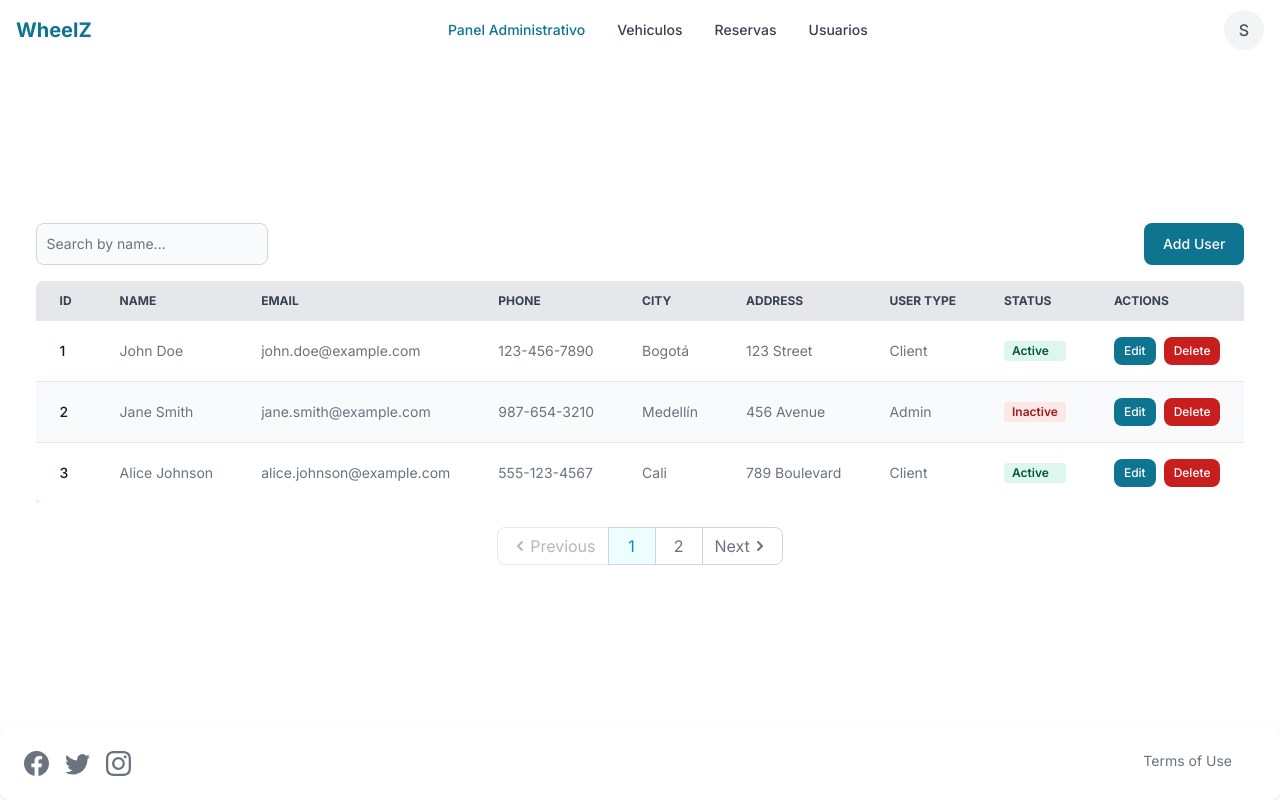
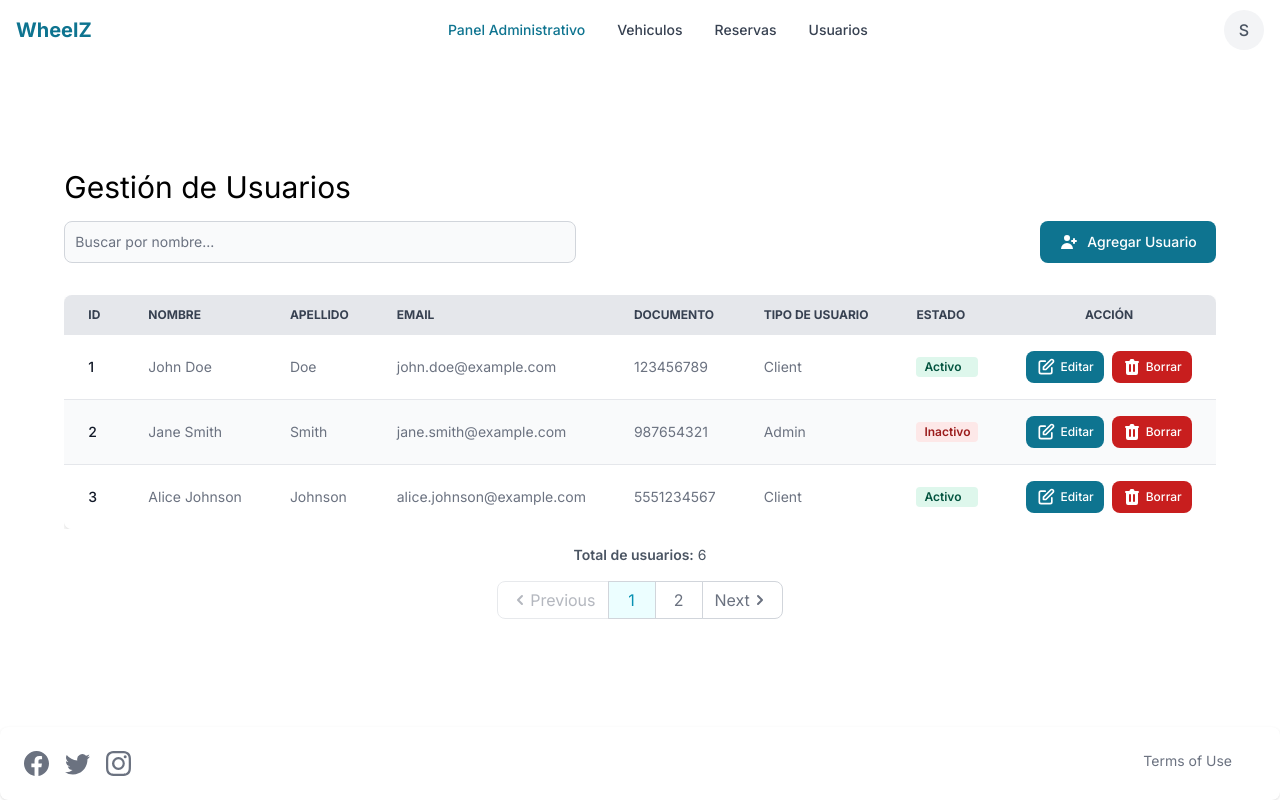
Before and after one commit to lambda-mena/wheelz-app, a React (Vite) app in the folder react-client/: page /usuarios in a window 1280 px wide. Built offline with nearby package versions, Linux system fonts and the light colour scheme; sample sign-in values are in the browser's storage.

Commit message:
Actualización del diseño de la interfaz de usuarios

```diff
--- a/react-client/src/components/Modal/AddEditModal.jsx
+++ b/react-client/src/components/Modal/AddEditModal.jsx
@@ -1,81 +1,70 @@
 import React from 'react';
 import { Modal, Button, Label } from "flowbite-react";
 import { useForm } from 'react-hook-form';
-import { HiMail , HiOutlineUser , HiPhone , HiLibrary} from "react-icons/hi";
+import { HiMail, HiOutlineUser, HiOutlineIdentification } from "react-icons/hi";
 import TextInput from '../../styled-components/Inputs/TextInput';
 import SelectInput from '../../styled-components/Inputs/SelectInput';
 
+const AddEditModal = ({ isOpen, onClose, onSave, data, onChange, mode }) => {
+    const { register, handleSubmit } = useForm({
+        defaultValues: data,
+    });
 
-const AddEditModal = ({ isOpen, onClose, onSave, data, onChange, mode }) => {
+    const userType = ['Cliente', 'Administrador'];
+    const status = ['Activo', 'Inactivo'];
 
-    const { register, handleSubmit } = useForm();
-
-    const cities = ['Bogotá', 'Medellín', 'Cali', 'Barranquilla', 'Cartagena', 'Cúcuta', 'Bucaramanga', 'Pereira', 'Santa Marta', 'Ibagué'];
-    const userType = ['Admin','User'];
-    const status = ['Active','Inactive'];
-
-    const submit = (data)=>{
-        console.log(data);
-    }
+    const submit = (formData) => {
+        onSave(formData);
+    };
 
     return (
         <Modal show={isOpen} onClose={onClose}>
-
-            <Modal.Header>{mode === 'add' ? 'Add User' : 'Edit User'}</Modal.Header>
+            <Modal.Header>{mode === 'add' ? 'Agregar Usuario' : 'Editar Usuario'}</Modal.Header>
             <Modal.Body>
-            <form className="flex max-w-md flex-col gap-4" onSubmit={handleSubmit(submit)}>
+                <form className="max-w-md mx-auto flex flex-col gap-4" onSubmit={handleSubmit(submit)}>
                     <div className="space-y-6">
                         <div>
-                        <Label htmlFor="name" value="Name" />
+                            <Label htmlFor="name" value="Nombre" />
                             <TextInput
-                            icon={<HiOutlineUser/>}
+                                icon={<HiOutlineUser />}
                                 method={register}
                                 name="name"
-                            placeholder="Name"
+                                placeholder="Nombre"
                                 required={true}
                             />
                         </div>
                         <div>
-                        <Label htmlFor="email" value="Email" />
+                            <Label htmlFor="apellido" value="Apellido" />
                             <TextInput
-                            icon={<HiMail/>}
+                                icon={<HiOutlineUser />}
                                 method={register}
-                            name="email"
-                            placeholder="Email"
+                                name="apellido"
+                                placeholder="Apellido"
                                 required={true}
                             />
                         </div>
                         <div>
-                        <Label htmlFor="phone" value="Phone" />
+                            <Label htmlFor="email" value="Correo Electrónico" />
                             <TextInput
-                            icon={<HiPhone/>}
+                                icon={<HiMail />}
                                 method={register}
-                            name="phone"
-                            placeholder="Phone"
+                                name="email"
+                                placeholder="Correo Electrónico"
                                 required={true}
                             />
                         </div>
                         <div>
-                        <Label htmlFor="city" value="City" />
-                        <SelectInput
+                            <Label htmlFor="document" value="Documento" />
+                            <TextInput
+                                icon={<HiOutlineIdentification />}
                                 method={register}
-                            name="city"
-                            required={true}
-                            values={cities}
-                        />
-                    </div>
-                    <div>
-                        <Label htmlFor="address" value="Address" />
-                        <TextInput
-                            icon={<HiLibrary/>}
-                            method={register}
-                            name="address"
-                            placeholder="Address"
+                                name="document"
+                                placeholder="Documento"
                                 required={true}
                             />
                         </div>
                         <div>
-                        <Label htmlFor="userType" value="User Type" />
+                            <Label htmlFor="userType" value="Tipo de Usuario" />
                             <SelectInput
                                 method={register}
                                 name="userType"
@@ -84,7 +73,7 @@ const AddEditModal = ({ isOpen, onClose, onSave, data, onChange, mode }) => {
                             />
                         </div>
                         <div>
-                        <Label htmlFor="status" value="Status" />
+                            <Label htmlFor="status" value="Estado" />
                             <SelectInput
                                 method={register}
                                 name="status"
@@ -93,17 +82,14 @@ const AddEditModal = ({ isOpen, onClose, onSave, data, onChange, mode }) => {
                             />
                         </div>
                     </div>
-                <Button type='submit'>{mode === 'add' ? 'Add User' : 'Update User'}</Button>
+                    <div className="flex justify-center mt-4">
+                        <Button type='submit' className="mr-2">{mode === 'add' ? 'Agregar Usuario' : 'Actualizar Usuario'}</Button>
                         <Button color="gray" onClick={onClose}>
-                    Cancel
+                            Cancelar
                         </Button>
+                    </div>
                 </form>
             </Modal.Body>
-            <Modal.Footer>
-
-
-            </Modal.Footer>
-
         </Modal>
     );
 };
--- a/react-client/src/components/Modal/DeleteModal.jsx
+++ b/react-client/src/components/Modal/DeleteModal.jsx
@@ -1,18 +1,18 @@
 import React from 'react';
 import { Modal, Button } from "flowbite-react";
 
-const DeleteModal = ({ isOpen, onClose, onDelete, userName }) => {
+const DeleteModal = ({ isOpen, onClose, onDelete,userName }) => {
     return (
         <Modal show={isOpen} onClose={onClose}>
-            <Modal.Header>Delete User</Modal.Header>
+            <Modal.Header>Borrar usuario</Modal.Header>
             <Modal.Body>
-                <p>Are you sure you want to delete {userName}?</p>
+                <p className="text-center"> ¿Estás seguro de que quieres eliminar a {userName}?</p>
             </Modal.Body>
-            <Modal.Footer>
+            <Modal.Footer className="flex justify-center space-x-2">
                 <Button color="gray" onClick={onClose}>
-                    Cancel
+                    Cancelar
                 </Button>
-                <Button color="failure" onClick={onDelete}>Delete</Button>
+                <Button color="failure" onClick={onDelete}>Borrar</Button>
             </Modal.Footer>
         </Modal>
     );
--- a/react-client/src/components/Pagination/PaginationComponent.jsx
+++ b/react-client/src/components/Pagination/PaginationComponent.jsx
@@ -1,14 +1,18 @@
 import React from 'react';
 import { Pagination } from "flowbite-react";
 
-const PaginationComponent = ({ currentPage, totalPages, onPageChange }) => {
+const PaginationComponent = ({ currentPage, totalPages, totalUsers, onPageChange }) => {
     return (
-        <div className="flex justify-center mt-4">
+        <div className="flex flex-col items-center px-2 md:px-4">
+            <div className="text-sm text-gray-600 mb-2">
+                <span className="font-semibold">Total de usuarios:</span> {totalUsers}
+            </div>
             <Pagination
                 currentPage={currentPage}
                 onPageChange={onPageChange}
                 showIcons={true}
                 totalPages={totalPages}
+                className="max-w-[90vw] sm:max-w-md md:max-w-lg lg:max-w-xl xl:max-w-2xl mx-auto"
             />
         </div>
     );
--- a/react-client/src/components/Search/SearchBar.jsx
+++ b/react-client/src/components/Search/SearchBar.jsx
@@ -1,18 +1,25 @@
 import React from 'react';
 import { TextInput, Button } from "flowbite-react";
+import { HiUserAdd } from "react-icons/hi";
 
 const SearchBar = ({ searchTerm, onSearchChange, onAddClick }) => {
     return (
-        <div className="mb-4 flex flex-col sm:flex-row justify-between items-center">
-            <TextInput
-                placeholder="Search by name..."
-                value={searchTerm}
-                onChange={(e) => onSearchChange(e.target.value)}
-                className="mb-2 sm:mb-0 sm:max-w-xs"
-            />
-            <Button onClick={onAddClick} className="flex items-center">
-                Add User
-            </Button>
+        <div className="mb-4 flex flex-col sm:flex-row justify-between items-center space-y-2 sm:space-y-0 sm:space-x-2 w-full">
+            <div className="flex flex-col sm:flex-row w-full justify-between items-center space-y-2 sm:space-y-0 sm:space-x-2">
+                <TextInput
+                    placeholder="Buscar por nombre..."
+                    value={searchTerm}
+                    onChange={(e) => onSearchChange(e.target.value)}
+                    className="w-full max-w-[90vw] sm:max-w-xs md:max-w-sm lg:max-w-md xl:max-w-lg"
+                />
+                <Button
+                    onClick={onAddClick}
+                    className="w-full sm:w-auto flex items-center justify-center max-w-[90vw] sm:max-w-xs md:max-w-sm lg:max-w-md xl:max-w-lg"
+                >
+                    <HiUserAdd className="mr-2 h-5 w-5" />
+                    Agregar Usuario
+                </Button>
+            </div>
         </div>
     );
 };
--- a/react-client/src/components/Table/TableComponent.jsx
+++ b/react-client/src/components/Table/TableComponent.jsx
@@ -1,5 +1,6 @@
 import React from 'react';
 import { Table, Button, Badge } from "flowbite-react";
+import { HiTrash, HiOutlinePencilAlt } from "react-icons/hi";
 
 const TableComponent = ({ data, onEdit, onDelete }) => {
     return (
@@ -7,34 +8,34 @@ const TableComponent = ({ data, onEdit, onDelete }) => {
             <Table striped responsive>
                 <Table.Head>
                     <Table.HeadCell className="bg-gray-200">ID</Table.HeadCell>
-                    <Table.HeadCell className="bg-gray-200">Name</Table.HeadCell>
+                    <Table.HeadCell className="bg-gray-200">Nombre</Table.HeadCell>
+                    <Table.HeadCell className="bg-gray-200">Apellido</Table.HeadCell>
                     <Table.HeadCell className="bg-gray-200">Email</Table.HeadCell>
-                    <Table.HeadCell className="bg-gray-200">Phone</Table.HeadCell>
-                    <Table.HeadCell className="bg-gray-200">City</Table.HeadCell>
-                    <Table.HeadCell className="bg-gray-200">Address</Table.HeadCell>
-                    <Table.HeadCell className="bg-gray-200">User Type</Table.HeadCell>
-                    <Table.HeadCell className="bg-gray-200">Status</Table.HeadCell>
-                    <Table.HeadCell className="bg-gray-200">Actions</Table.HeadCell>
+                    <Table.HeadCell className="bg-gray-200">Documento</Table.HeadCell>
+                    <Table.HeadCell className="bg-gray-200">TIPO DE USUARIO</Table.HeadCell>
+                    <Table.HeadCell className="bg-gray-200">ESTADO</Table.HeadCell>
+                    <Table.HeadCell className="bg-gray-200 text-center">Acción</Table.HeadCell>
                 </Table.Head>
                 <Table.Body className="divide-y">
                     {data.map((item) => (
                         <Table.Row key={item.id} className="bg-white dark:border-gray-700 dark:bg-gray-800 hover:bg-gray-100 transition-colors duration-200">
                             <Table.Cell className="whitespace-nowrap font-medium text-gray-900 dark:text-white">{item.id}</Table.Cell>
                             <Table.Cell>{item.name}</Table.Cell>
+                            <Table.Cell>{item.apellido}</Table.Cell>
                             <Table.Cell>{item.email}</Table.Cell>
-                            <Table.Cell>{item.phone}</Table.Cell>
-                            <Table.Cell>{item.city}</Table.Cell>
-                            <Table.Cell>{item.address}</Table.Cell>
+                            <Table.Cell>{item.document}</Table.Cell>
                             <Table.Cell>{item.userType}</Table.Cell>
                             <Table.Cell>
-                                <Badge color={item.status === 'Active' ? 'success' : 'failure'}>{item.status}</Badge>
+                                <Badge color={item.status === 'Activo' ? 'success' : 'failure'}>{item.status}</Badge>
                             </Table.Cell>
-                            <Table.Cell className="flex space-x-2 items-center">
-                                <Button size="xs" onClick={() => onEdit(item)} className="border-0 hover:shadow-md flex items-center">
-                                    Edit
+                            <Table.Cell className="flex space-x-2 items-center justify-center">
+                                <Button size="xs" onClick={() => onEdit(item)} className="flex items-center border-0 hover:shadow-md">
+                                    <HiOutlinePencilAlt className="h-5 w-5 mr-1" />
+                                    <span className='flex items-center'>Editar</span>
                                 </Button>
-                                <Button size="xs" color="failure" onClick={() => onDelete(item)} className="border-0 hover:shadow-md flex items-center justify-center">
-                                    Delete
+                                <Button size="xs" color="failure" onClick={() => onDelete(item)} className="border-0 hover:shadow-md flex items-center">
+                                    <HiTrash className="h-5 w-5 mr-1" />
+                                    <span className='flex items-center'>Borrar</span>
                                 </Button>
                             </Table.Cell>
                         </Table.Row>
--- a/react-client/src/pages/User.jsx
+++ b/react-client/src/pages/User.jsx
@@ -9,13 +9,14 @@ import AlertComponent from '../components/Alert/AlertComponent';
 import PaginationComponent from '../components/Pagination/PaginationComponent';
 
 const UserPage = () => {
-    // Datos de ejemplo de usuarios
+    // Datos de ejemplo de usuarios sin el campo city
     let users = [
-        { id: 1, name: 'John Doe', email: 'john.doe@example.com', phone: '123-456-7890', city: 'Bogotá', address: '123 Street', userType: 'Client', status: 'Active' },
-        { id: 2, name: 'Jane Smith', email: 'jane.smith@example.com', phone: '987-654-3210', city: 'Medellín', address: '456 Avenue', userType: 'Admin', status: 'Inactive' },
-        { id: 3, name: 'Alice Johnson', email: 'alice.johnson@example.com', phone: '555-123-4567', city: 'Cali', address: '789 Boulevard', userType: 'Client', status: 'Active' },
-        { id: 4, name: 'Bob Brown', email: 'bob.brown@example.com', phone: '555-987-6543', city: 'Barranquilla', address: '101 Plaza', userType: 'Admin', status: 'Inactive' },
-        { id: 5, name: 'Charlie Davis', email: 'charlie.davis@example.com', phone: '555-555-5555', city: 'Cartagena', address: '202 Lane', userType: 'Client', status: 'Active' }
+        { id: 1, name: 'John Doe', apellido: 'Doe', email: 'john.doe@example.com', document: '123456789', userType: 'Client', status: 'Activo' },
+        { id: 2, name: 'Jane Smith', apellido: 'Smith', email: 'jane.smith@example.com', document: '987654321', userType: 'Admin', status: 'Inactivo' },
+        { id: 3, name: 'Alice Johnson', apellido: 'Johnson', email: 'alice.johnson@example.com', document: '5551234567', userType: 'Client', status: 'Activo' },
+        { id: 4, name: 'Bob Brown', apellido: 'Brown', email: 'bob.brown@example.com', document: '5559876543', userType: 'Admin', status: 'Activo' },
+        { id: 5, name: 'Charlie Davis', apellido: 'Davis', email: 'charlie.davis@example.com', document: '5555555555', userType: 'Client', status: 'Activo' },
+        { id: 6, name: 'Davis', apellido: 'Lopez', email: 'charlie.davis@example.com', document: '5555555555', userType: 'Client', status: 'Activo' }
     ];
 
     // Estados para manejar los datos y la interfaz
@@ -58,7 +59,7 @@ const UserPage = () => {
 
     // Maneja el clic en el botón de agregar
     const handleAddClick = useCallback(() => {
-        setSelectedUser({ id: '', name: '', email: '', phone: '', city: '', address: '', userType: 'Client', status: 'Active' });
+        setSelectedUser({ id: '', name: '', apellido: '', email: '', document: '', userType: 'Client', status: 'Active' });
         setMode('add');
         setIsAddEditModalOpen(true);
     }, []);
@@ -79,7 +80,7 @@ const UserPage = () => {
     // Confirma la eliminación del usuario seleccionado
     const handleDeleteConfirm = async () => {
         setData(data.filter((user) => user.id !== selectedUser.id)); // Filtra el usuario eliminado
-        setAlert({ show: true, message: 'User deleted successfully!', type: 'success' }); // Muestra alerta de éxito
+        setAlert({ show: true, message: '¡Usuario eliminado exitosamente!', type: 'success' }); // Muestra alerta de éxito
         setIsDeleteModalOpen(false); // Cierra el modal de eliminación
         setSelectedUser(null);
     };
@@ -92,7 +93,7 @@ const UserPage = () => {
         } else {
             setData(data.map((user) => (user.id === selectedUser.id ? selectedUser : user))); // Actualiza el usuario
         }
-        setAlert({ show: true, message: `User ${mode === 'add' ? 'added' : 'updated'} successfully!`, type: 'success' }); // Muestra alerta de éxito
+        setAlert({ show: true, message: `Usuario ${mode === 'add' ? 'agregado' : 'actualizado'} exitosamente!`, type: 'success' }); // Muestra alerta de éxito
         setIsAddEditModalOpen(false); // Cierra el modal de agregar/editar
         setSelectedUser(null);
     };
@@ -108,7 +109,7 @@ const UserPage = () => {
     const paginatedData = filteredData.slice(startIndex, startIndex + itemsPerPage); // Obtiene los datos paginados
 
     return (
-        <div className="p-4 md:p-8">
+        <div className="max-w-[90vw] mx-auto flex flex-col">
             {alert.show && (
                 <AlertComponent
                     type={alert.type === 'success' ? 'success' : 'failure'}
@@ -116,9 +117,16 @@ const UserPage = () => {
                     onClose={() => setAlert({ ...alert, show: false })}
                 />
             )}
-            <SearchBar searchTerm={searchTerm} onSearchChange={setSearchTerm} onAddClick={handleAddClick} />
-            <TableComponent data={paginatedData} onEdit={handleEditClick} onDelete={handleDeleteClick} />
-            <PaginationComponent currentPage={currentPage} totalPages={totalPages} onPageChange={handlePageChange} />
+            <h1 className="text-3xl my-4">Gestión de Usuarios</h1>
+            <div className="mb-4">
+                <SearchBar searchTerm={searchTerm} onSearchChange={setSearchTerm} onAddClick={handleAddClick} />
+            </div>
+            <div className="overflow-x-auto mb-4">
+                <TableComponent data={paginatedData} onEdit={handleEditClick} onDelete={handleDeleteClick} />
+            </div>
+            <div className="mb-4">
+                <PaginationComponent currentPage={currentPage} totalPages={totalPages} totalUsers={data.length} onPageChange={handlePageChange} />
+            </div>
             {isDeleteModalOpen && (
                 <DeleteModal
                     isOpen={isDeleteModalOpen}
@@ -139,6 +147,6 @@ const UserPage = () => {
             )}
         </div>
     );
-};
+}
 
 export default UserPage;
```
Also changed, not shown: react-client/src/components/Alert/AlertComponent.jsx (+6 -4 lines). Lines whose indentation alone changed are shown as unchanged.
